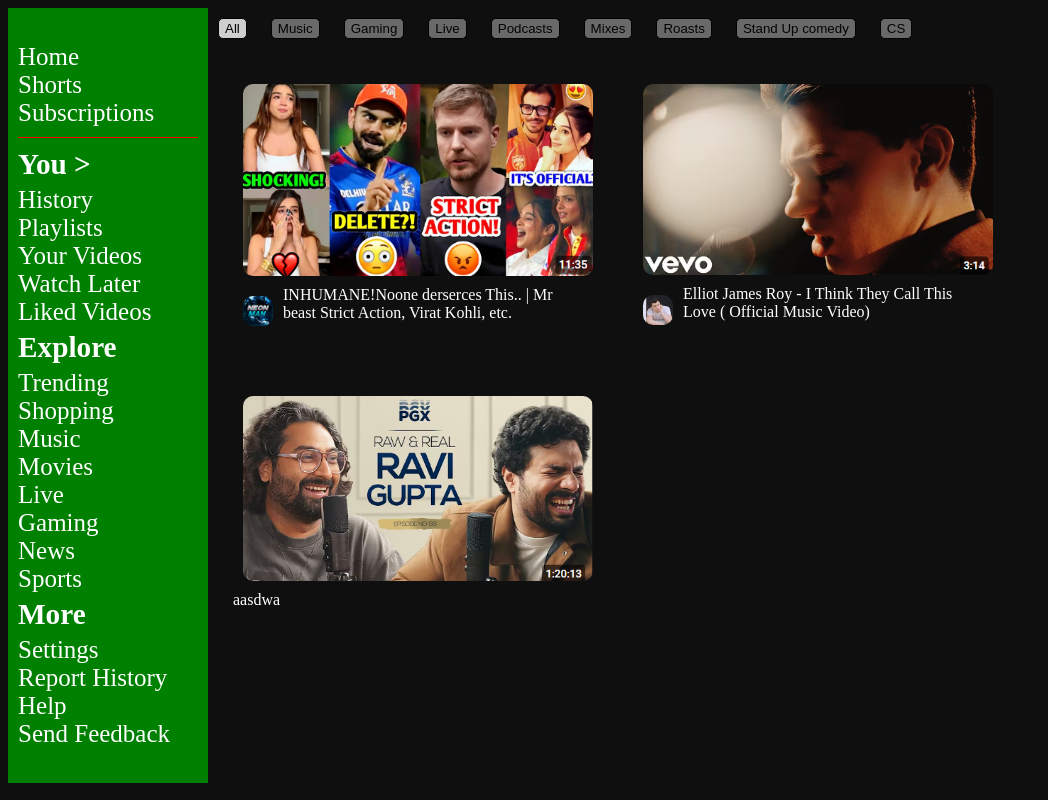
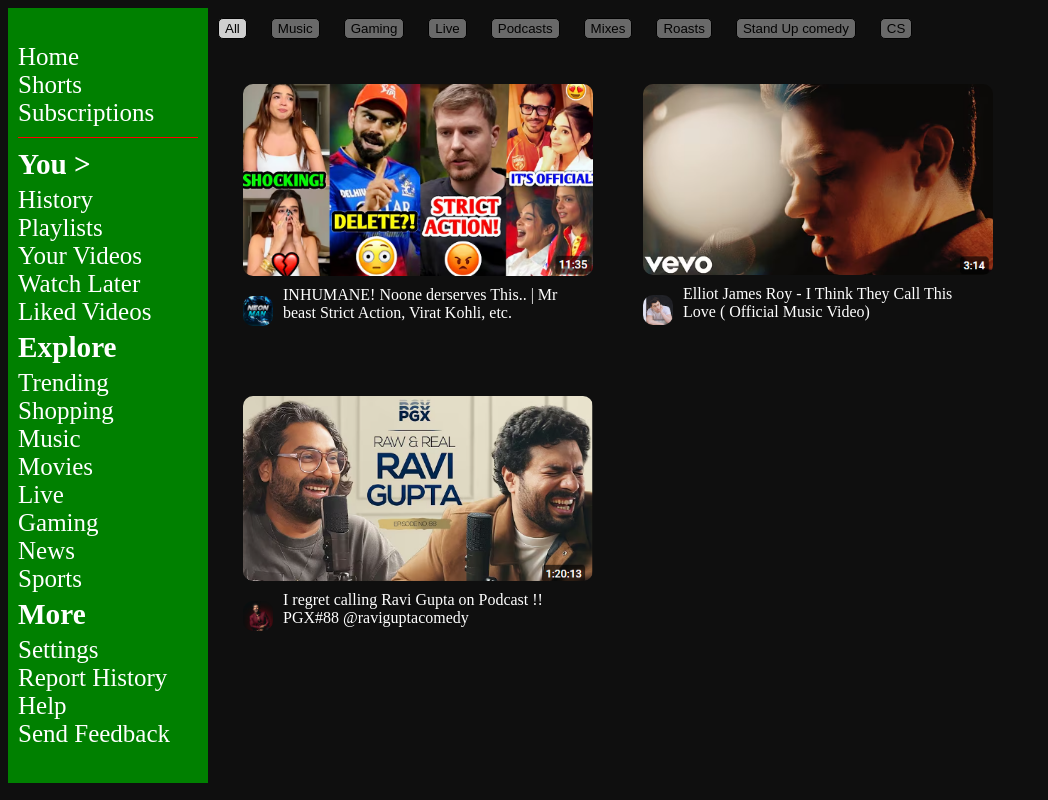
Before and after one commit to garvit-arora/youtube-clone, a plain HTML site: page index.html in a window 1280 px wide. Shown: the whole page, without its empty margins (0-1048 px from the left). Drawn offline with Linux system fonts and the light colour scheme; a web font is replaced by a local one.

Commit message:
adding channel3 content

```diff
--- a/index.html
+++ b/index.html
@@ -59,7 +59,7 @@
         <span class="description">
             <div class="description-model">
                 <img src="assets/neonmanlogo.jpg"  alt="channel">
-                INHUMANE!Noone derserces This.. | Mr beast Strict Action, Virat Kohli, etc.
+                INHUMANE! Noone derserves This.. | Mr beast Strict Action, Virat Kohli, etc.
             </div>
         </span>
     </div>
@@ -74,7 +74,12 @@
         </div>
         <div class="video-card">
             <img class="video video3" src="assets/video3.png" alt="video3">
-            <span class="description">aasdwa</span>
+            <span class="description">
+                <div class="description-model">
+                    <img src="assets/channel3.jpg"  alt="channel">
+                    I regret calling Ravi Gupta on Podcast !! PGX#88 @raviguptacomedy
+                </div>
+            </span>
         </div>
     </div>
 </div>
```
Also changed, not shown: assets/channel3.jpg (added).
